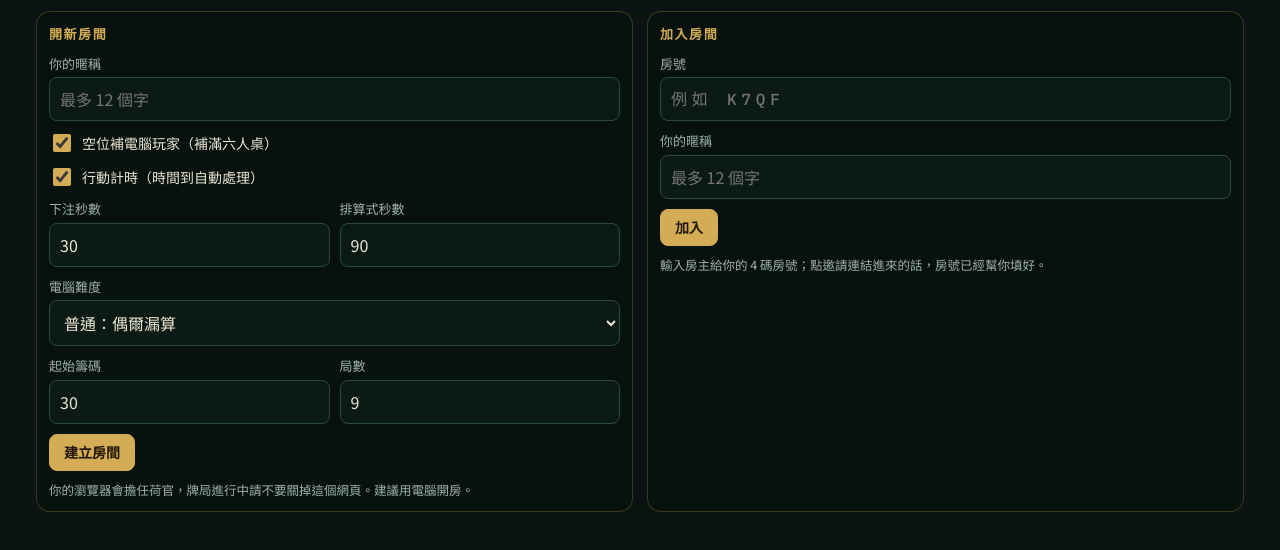
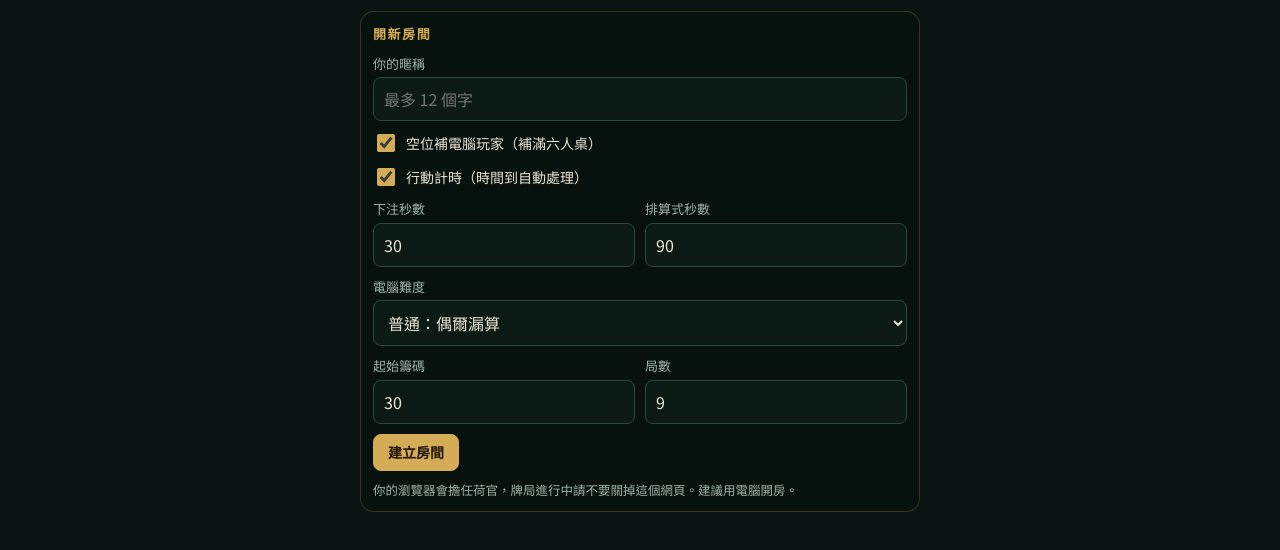
Before and after one commit to dora99777-dev/equation-hilo, a plain HTML site: page multi.html in a window 1280 px wide. Shown: the part 68-618 px from the top of the page. Drawn offline with Linux system fonts and the light colour scheme.

Commit message:
Show only the create-room form when coming from the lobby
The join form still appears when a player opens an invite link (?room=CODE).

Co-Authored-By: Claude Opus 5.5 <noreply@anthropic.com>
Claude-Session: https://claude.ai/code/session_01M33MUXZXCB4tP5v3XQE9Z8

```diff
--- a/multi.html
+++ b/multi.html
@@ -227,6 +227,8 @@ a.btn{text-decoration:none;display:inline-block;color:var(--text)}
 .seat.win{border-color:var(--brass);box-shadow:0 0 0 3px rgba(211,172,85,.55),0 0 26px rgba(211,172,85,.45);animation:winGlow 1.6s ease-in-out 3}
 @keyframes winGlow{50%{box-shadow:0 0 0 5px rgba(211,172,85,.8),0 0 36px rgba(211,172,85,.7)}}
 @media (prefers-reduced-motion: reduce){.seat.win{animation:none}}
+
+.pre-grid.solo{grid-template-columns:minmax(0,560px);justify-content:center}
 </style>
 </head>
 <body>
@@ -549,7 +551,8 @@ function homeHTML(){
       <div class="row"><button class="btn primary" data-act="create">建立房間</button></div>
       <p class="hint">你的瀏覽器會擔任荷官，牌局進行中請不要關掉這個網頁。建議用電腦開房。</p>
     </section>`;
-  return `<div class="pre-grid">${urlCode ? join + create : create + join}</div><p class="pre-msg" id="preMsg" role="status"></p>`;
+  // From the lobby's "建立房間" there is no room code, so only the create form is shown.
+  return `<div class="pre-grid${urlCode ? '' : ' solo'}">${urlCode ? join + create : create}</div><p class="pre-msg" id="preMsg" role="status"></p>`;
 }
 function waitHTML(){
   const isHost = role === 'host';
--- a/src/multi-extra.css
+++ b/src/multi-extra.css
@@ -48,3 +48,5 @@ a.btn{text-decoration:none;display:inline-block;color:var(--text)}
 .seat.win{border-color:var(--brass);box-shadow:0 0 0 3px rgba(211,172,85,.55),0 0 26px rgba(211,172,85,.45);animation:winGlow 1.6s ease-in-out 3}
 @keyframes winGlow{50%{box-shadow:0 0 0 5px rgba(211,172,85,.8),0 0 36px rgba(211,172,85,.7)}}
 @media (prefers-reduced-motion: reduce){.seat.win{animation:none}}
+
+.pre-grid.solo{grid-template-columns:minmax(0,560px);justify-content:center}
```
Also changed, not shown: src/multi-body.html (+2 -1 lines).
